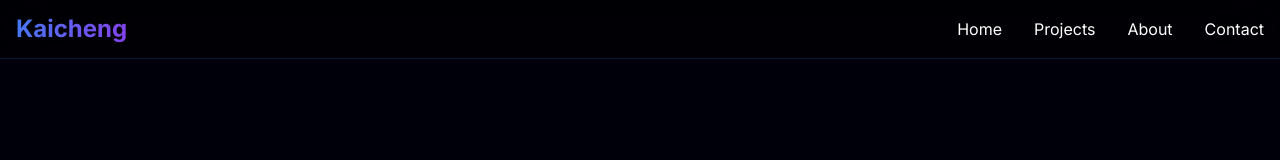
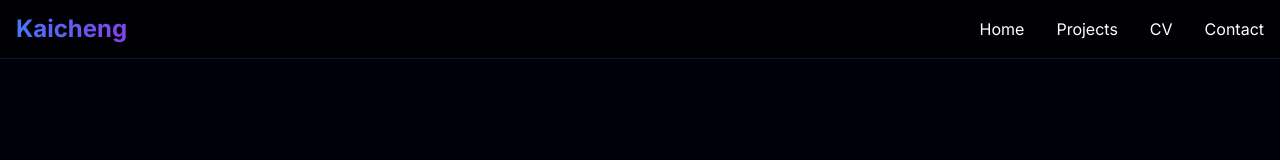
Before and after one commit to Kouyang07/portfolio, a Next.js app: page / in a window 1280 px wide. Shown: the top 160 px of the page. Built offline with nearby package versions, Linux system fonts and the light colour scheme.

Commit message:
Added CV to Navbar

```diff
--- a/components/Navbar.jsx
+++ b/components/Navbar.jsx
@@ -32,7 +32,7 @@
                     <div className="hidden md:flex space-x-8">
                         <a href={"/"} className="nav-link">Home</a>
                         <a href={"/projects"} className="nav-link">Projects</a>
-                        <a href="#" className="nav-link">About</a>
+                        <a href="#" className="nav-link">CV</a>
                         <a href="#" className="nav-link">Contact</a>
                     </div>
                     <button className="md:hidden text-white focus:outline-none">
```
